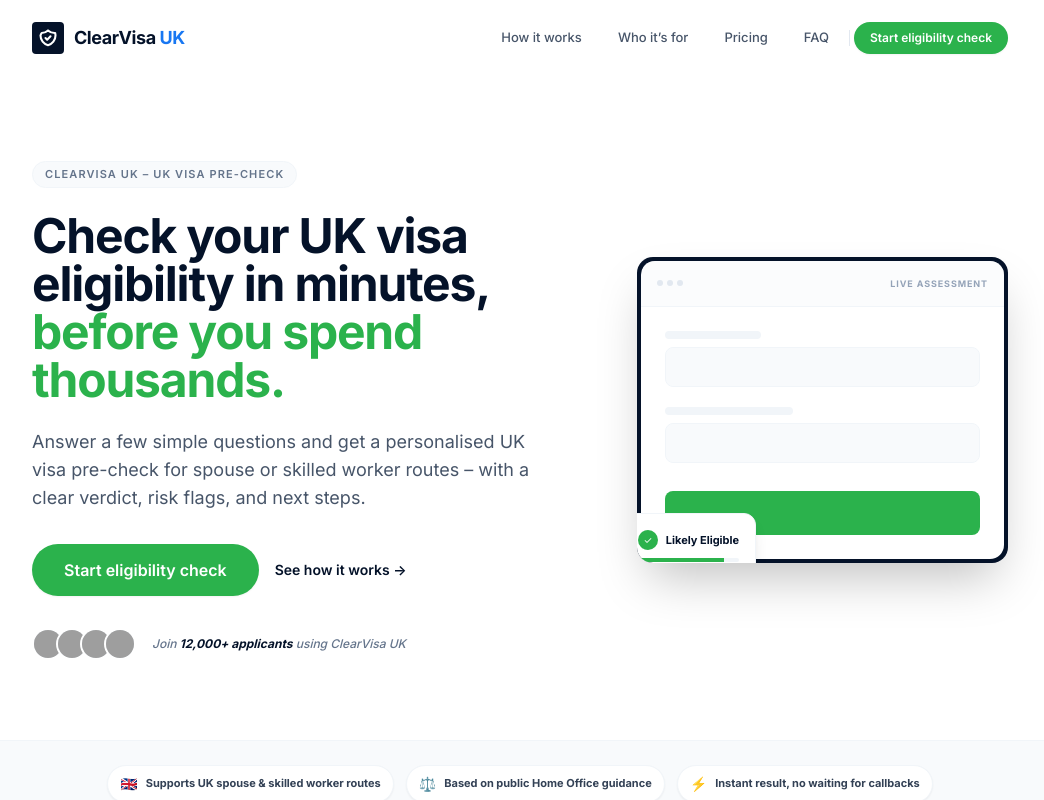
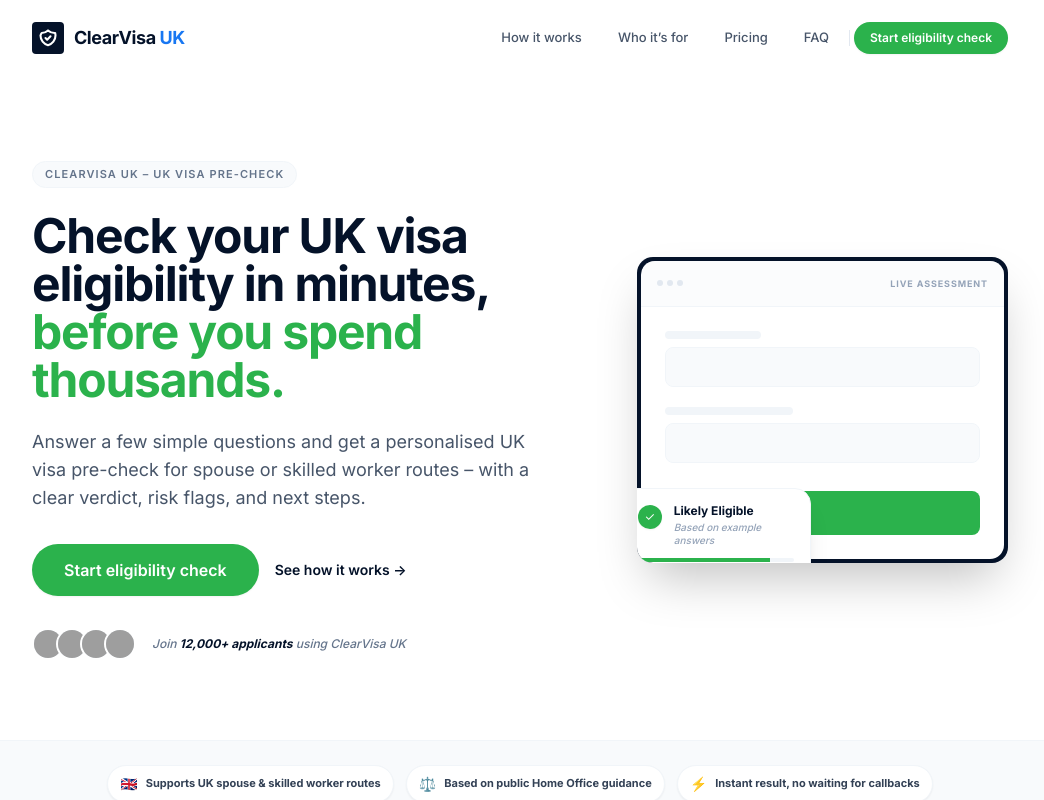
Before and after one commit to chimbz82/ClearVisa-UK, a React (Vite) app: page / in a window 1280 px wide. Shown: the top 800 px of the page, without its empty margins (120-1164 px from the left). Built offline with nearby package versions, Linux system fonts and the light colour scheme; grey boxes are pictures that could not be loaded.

Commit message:
feat(hero): Improve visual appeal and user guidance
Enhance the hero section with subtle animations and improved layout. Adjust text alignment and card styling to create a more engaging and informative user experience, guiding them towards understanding eligibility.

```diff
--- a/components/Hero.tsx
+++ b/components/Hero.tsx
@@ -1,4 +1,3 @@
-
 import React from 'react';
 import { useLanguage } from '../context/LanguageContext';
 import Button from './Button';
@@ -15,7 +14,7 @@
     <section className="relative pt-24 pb-12 lg:pt-40 lg:pb-20 bg-white">
       <div className="app-container">
         <div className="lg:flex lg:items-center lg:gap-12">
-          <div className="lg:w-3/5 mb-10 lg:mb-0">
+          <div className="lg:w-3/5 mb-10 lg:mb-0 text-left">
             <div className="inline-flex items-center gap-2 px-3 py-1 bg-slate-50 border border-slate-100 rounded-full mb-6">
               <span className="text-[11px] font-semibold text-slate-500 uppercase tracking-[0.1em]">ClearVisa UK – UK Visa Pre-Check</span>
             </div>
@@ -81,12 +80,15 @@
                 </div>
               </div>
 
-              <div className="absolute -bottom-4 -left-4 bg-white p-4 rounded-xl shadow-lg border border-slate-100 max-w-[180px]">
-                <div className="flex items-center gap-2 mb-2">
-                  <div className="w-5 h-5 bg-[#2BB24C] text-white rounded-full flex items-center justify-center text-[10px]">✓</div>
-                  <span className="text-[11px] font-bold text-[#041229]">Likely Eligible</span>
+              <div className="absolute -bottom-4 -left-4 bg-white p-4 rounded-2xl shadow-xl border border-slate-100 max-w-[190px] animate-in slide-in-from-left duration-700 delay-300">
+                <div className="flex items-start gap-3">
+                  <div className="w-6 h-6 bg-[#2BB24C] text-white rounded-full flex items-center justify-center text-xs flex-shrink-0 shadow-sm">✓</div>
+                  <div>
+                    <span className="text-[12px] font-bold text-[#041229] block leading-none mb-1">Likely Eligible</span>
+                    <span className="text-[10px] text-slate-400 font-medium block leading-tight italic">Based on example answers</span>
+                  </div>
                 </div>
-                <div className="h-1 w-full bg-slate-100 rounded-full overflow-hidden">
+                <div className="mt-3 h-1 w-full bg-slate-100 rounded-full overflow-hidden">
                   <div className="h-full bg-[#2BB24C] w-[85%]"></div>
                 </div>
               </div>
@@ -98,5 +100,4 @@
   );
 };
 
-// Fixed error: Added missing default export
 export default Hero;
```
